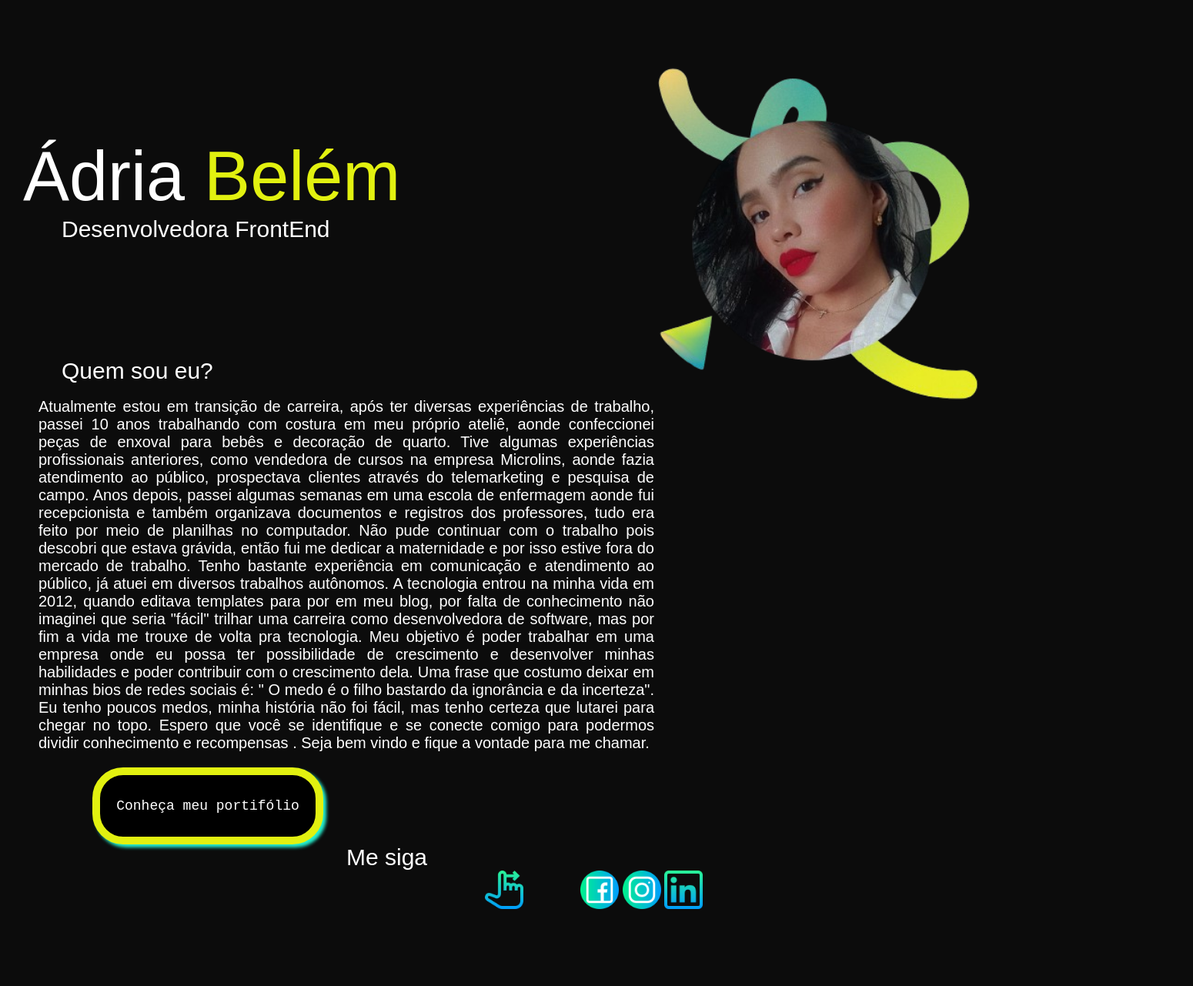
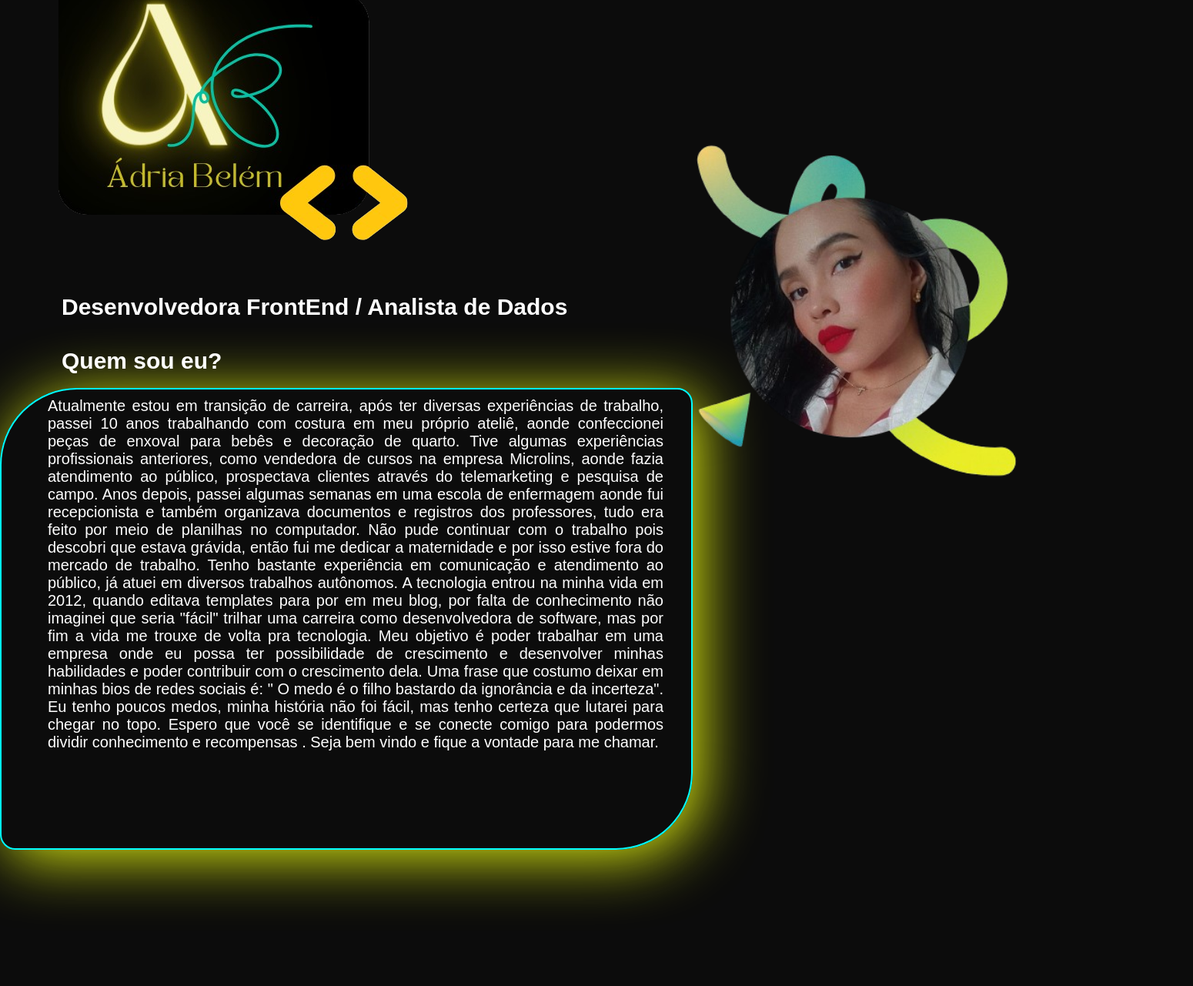
Before and after one commit to Adriabelem/ola-mundo, a plain HTML site: page siteexemplo/index.html in a window 1280 px wide. Shown: the part 122-1403 px from the top of the page at 77% size, 1550 px wide, since content can reach past the window. Before the commit the page ends 1307 px from the top, so only its background shows below. Drawn offline with Linux system fonts and the light colour scheme.

Commit message:
atualização3

```diff
--- a/siteexemplo/index.html
+++ b/siteexemplo/index.html
@@ -10,27 +10,28 @@
 
 
 
-<div class="container1">
-<h1>Ádria <span>Belém</span></h1>
-<h2>Desenvolvedora FrontEnd </h2>
-<div class="container">
+<img src="iconesimg/Logo_Minimalista_Cinza_Loja-removebg-preview.png" alt="logoadria" class="logoadria">
+<h2>Desenvolvedora FrontEnd / Analista de Dados </h2>
+
     <img src="iconesimg/c.png" alt="fotoadria" class="fotoadria">
-</div>
+<br><br>
 <h3>Quem sou eu?</h3>
 <br>
+<div class="container">
 <p class="sobremim">
     Atualmente estou em transição de carreira, após ter diversas experiências de trabalho, passei 10 anos trabalhando com costura em meu próprio ateliê, aonde confeccionei peças de enxoval para bebês e decoração de quarto. Tive algumas experiências profissionais anteriores, como vendedora de cursos na empresa Microlins, aonde fazia atendimento ao público, prospectava clientes através do telemarketing e pesquisa de campo. Anos depois, passei algumas semanas em uma escola de enfermagem aonde fui recepcionista e também organizava documentos e registros dos professores, tudo era feito por meio de planilhas no computador. Não pude continuar com o trabalho pois descobri que estava grávida, então fui me dedicar a maternidade e por isso estive fora do mercado de trabalho. Tenho bastante experiência em comunicação e atendimento ao público, já atuei em diversos trabalhos autônomos. A tecnologia entrou na minha vida em 2012, quando editava templates para por em meu blog, por falta de conhecimento não imaginei que seria "fácil" trilhar uma carreira como desenvolvedora de software, mas por fim a vida me trouxe de volta pra tecnologia. Meu objetivo é poder trabalhar em uma empresa onde eu possa ter possibilidade de crescimento e desenvolver minhas habilidades e poder contribuir com o crescimento dela.
 
 Uma frase que costumo deixar em minhas bios de redes sociais é: " O medo é o filho bastardo da ignorância e da incerteza". Eu tenho poucos medos, minha história não foi fácil, mas tenho certeza que lutarei para chegar no topo. Espero que você se identifique e se conecte comigo para podermos dividir conhecimento e recompensas . Seja bem vindo e fique a vontade para me chamar.
 </p>
+</div>
 <button class="botao">Conheça meu portifólio</button>
 
 <h4>Me siga</h4>
 <div class="redessociais">
-    <img src="iconesimg/desliza-para-a-direita.png" alt="maozinha" class="maozinha">
-    <img src="iconesimg/facebook.png" alt="facebook" class="logofacebook">
-    <img src="iconesimg/instagramazul.png" alt="instagram" class="logoinstagram">
-    <img src="iconesimg/linkedin.png" alt="linkedin" class="logolinkedin">
+    <a href=""><img src="iconesimg/desliza-para-a-direita.png" alt="maozinha" class="maozinha"></a>
+    <a href=""><img src="iconesimg/facebook.png" alt="facebook" class="logofacebook"></a>
+   <a href=""> <img src="iconesimg/instagramazul.png" alt="instagram" class="logoinstagram"></a>
+   <a href=""> <img src="iconesimg/linkedin.png" alt="linkedin" class="logolinkedin"></a>
 </div>
 
 
--- a/siteexemplo/style.css
+++ b/siteexemplo/style.css
@@ -1,22 +1,18 @@
 * {
-    margin: 0;
+    margin: 0px;
     padding: 0;
     box-sizing: border-box;
 
 
     font-family: "Poppins", sans-serif;
-    font-weight: 400;
+    font-weight: 0;
     font-style: normal;
 }
 
-h1 {
-    margin-top: 300px;
-    text-align: left;
-    font-size: 90px;
-    color: white;
-    margin-left: 30px;
 
-}
+
+
+
 h2 {
 
     text-align: left;
@@ -36,37 +32,54 @@ h2 {
 
     margin-left: 50px;
 
+
+
 }
 
 body {
     background-color: rgb(12, 12, 12);
+    overflow: auto; /* */
 }
+.container {
 
-.container {
-    width: 600px;
-    display: flex;
-    justify-content: flex-end;
-    margin-top: 150px;
+    width: 900px;
+    height: 600px;
+    border: 2px solid #000; /* Adiciona uma borda preta de 2 pixels */
+    border-radius: 100px 20px 100px 20px;
+
+    border-color:aqua;
+    padding-top: 10px;
+    padding-left: 10px;
+    padding-bottom: 10px;
+    padding-right: 10px;
+    box-shadow: 10px 10px 80px rgb(226, 241, 16);
 }
+.logoadria {
+    margin-top: 0px;
+    width: 500px;
+    height: 500px;
 
+
+
+
+    margin-left: 30px;
+}
 .fotoadria {
     position: absolute;
-    left: 700px;
+    left: 750px;
     /* Deslocamento de 600px para a esquerda */
-    top: 200px;
+    top: 300px;
     /* Deslocamento de 70px para baixo */
     width: 800px;
     /* tamanho da imagem*/
 }
 
-span {
-    color: rgb(226, 241, 16);
-}
+
 .botao {
     background-color: black;
     font-family: 'Courier New', Courier, monospace;
     font-size: 18px;
-    border: solid rgb(226, 241, 16);
+    border: solid rgb(38, 241, 208);
     border-radius: 40px;
     border-width: 10px;
     width:300px;
@@ -74,7 +87,7 @@ span {
 color: white;
 margin-left: 120px;
 margin-top: 180px;
-box-shadow: 4px 4px 4px rgb(38, 241, 208);
+box-shadow: 4px 4px 4px rgb(226, 241, 16) ;
 cursor: pointer;
 }
 h3{
```
